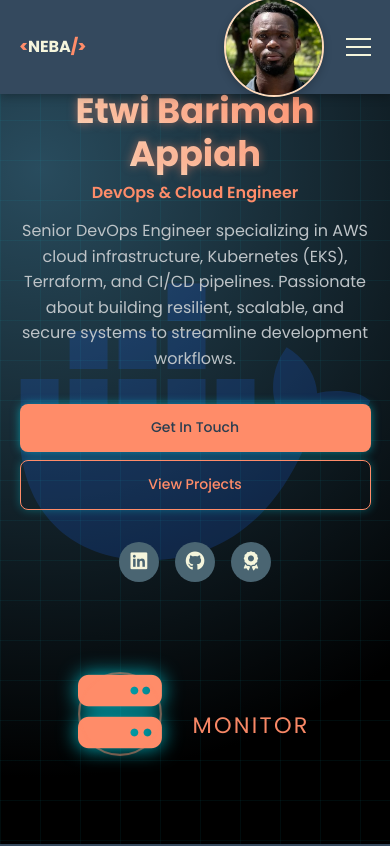
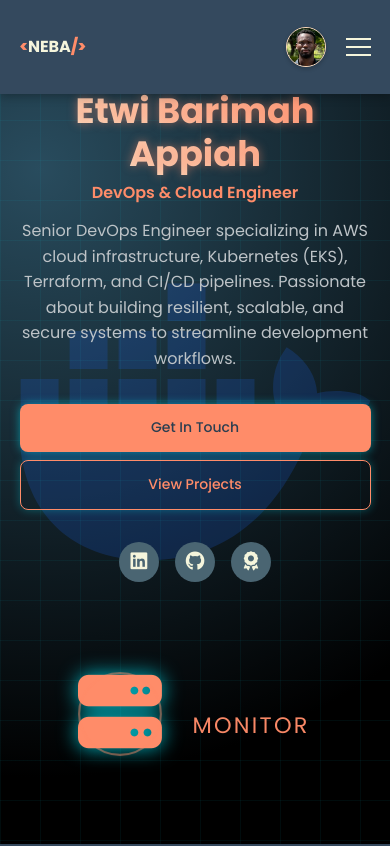
Before and after one commit to NanaBarimah/nanabarimah.github.io, a plain HTML site: page index.html in a window 390 px wide. Shown: the top 846 px of the page. Drawn offline with Linux system fonts and the light colour scheme.

Commit message:
Update: style.css to adjust on small screes for mobile view

```diff
--- a/style.css
+++ b/style.css
@@ -1584,3 +1584,28 @@ opacity: 1;
     transform: translateY(-3px) scale(1.1);
     box-shadow: 0 0 20px rgba(0, 238, 255, 0.8);
 }
+/* Adjust headshot on small screens for mobile view */
+@media only screen and (max-width: 768px) {
+/* Show a smaller headshot on mobile, positioned before hamburger */
+    .header-profile {
+        display: block;
+        position: absolute;
+        top: 50%;
+        right: 4rem;             /* moved left from edge to avoid hamburger */
+        left: auto;
+        transform: translateY(-50%);
+        z-index: 10;
+    }
+
+    .profile-pic {
+        width: 40px;             /* smaller size */
+        height: 40px;
+        border: 1px solid #FFDBBB; /* thin light orange border */
+        box-shadow: 0 2px 4px rgba(0,0,0,0.2);
+        transition: transform 0.3s ease, box-shadow 0.3s ease;
+    }
+    .profile-pic:hover {
+        transform: translateY(-3px) scale(1.1);
+        box-shadow: 0 0 20px rgba(0, 238, 255, 0.8);
+    }
+}
```
